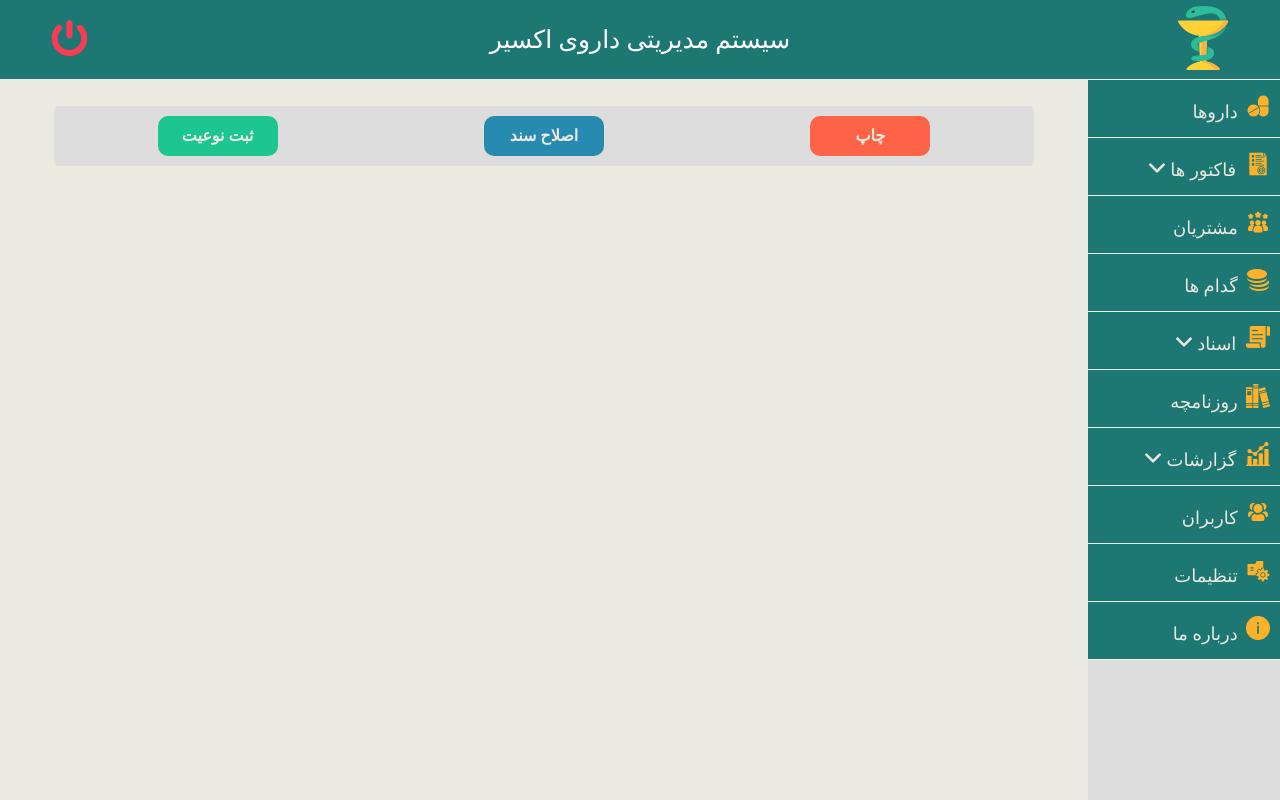
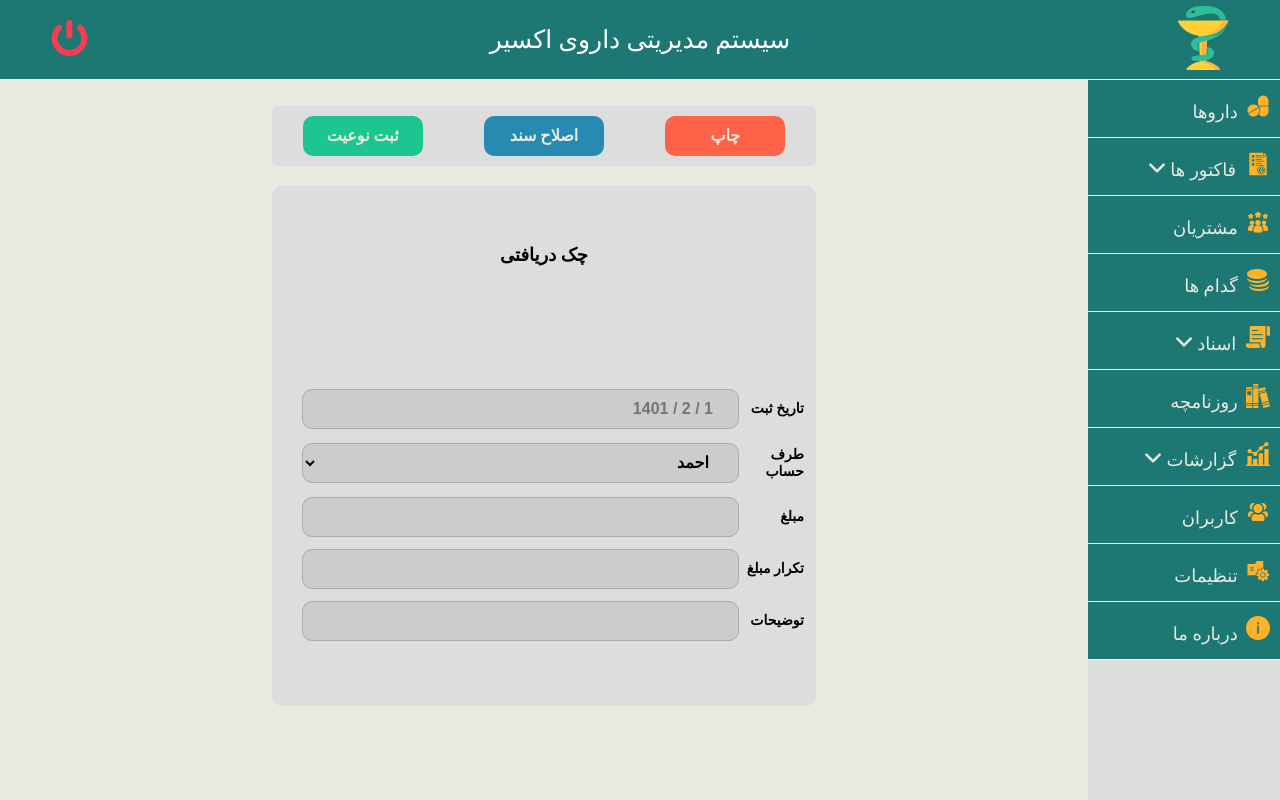
Before and after one commit to RezaHabibi1001/ExchangeFront, a React (Create React App) app: page /recievedCheck in a window 1280 px wide. Built offline with nearby package versions, Linux system fonts and the light colour scheme.

Commit message:
recievedCheck styled

```diff
--- a/src/Components/Checks/RecievedCheck.jsx
+++ b/src/Components/Checks/RecievedCheck.jsx
@@ -15,8 +15,34 @@ export function RecievedCheck() {
                     <span className="btn btn-save">ثبت نوعیت</span>
             </div>
             <div className="checks">
+                <span className="check-heading">چک دریافتی</span>
                 <form action="#">
-
+                <div className="group">
+                    <span>تاریخ ثبت</span>
+                    <input type="text" placeholder="1 / 2 / 1401"/>
+                </div>
+                <div className="group">
+                    <span>طرف حساب</span>
+                    <select name="customer" id="customer">
+                        <option>احمد</option>
+                        <option>احمد</option>
+                        <option>احمد</option>
+                        <option>احمد</option>
+                        <option>احمد</option>
+                    </select>
+                </div>
+                <div className="group">
+                    <span>مبلغ</span>
+                    <input type="text"/>
+                </div>
+                <div className="group">
+                    <span>تکرار مبلغ</span>
+                    <input type="text"/>
+                </div>
+                <div className="group">
+                    <span>توضیحات</span>
+                    <input type="text"/>
+                </div>
                 </form>
             </div>
             </div>
--- a/src/Styles/Checks/RecievedCheck.css
+++ b/src/Styles/Checks/RecievedCheck.css
@@ -1,6 +1,6 @@
 @import url('../../Styles/StaticComponents/Global.css');
 .checks-header{
-    width: 90%;
+    width: 50%;
     height: 60px;
     background-color: #ddd;
     display: flex;
@@ -12,3 +12,73 @@
     border-radius: 5px;
     margin-bottom: 20px;
 }
+.checks{
+    width: 50%;
+    height: 65vh;
+    margin: 0 auto;
+    background-color: #ddd;
+    direction: rtl;
+    border-radius: 10px;
+    display: flex;
+    flex-direction: column;
+    justify-content: space-around;
+    /* align-items: center; */
+}
+
+.check-heading{
+    text-align: center;
+    font-size: 18px;
+    font-weight: 600;
+}
+.group{
+    width:95%;
+    display: flex;
+    flex-direction: row;
+    justify-content: space-between;
+    align-items: center;
+    padding: 5px;
+    margin: 2px;
+    text-align: right;
+}
+.group span{
+    padding: 5px;
+}
+
+.group span:first-child{
+    width: 80px;
+    font-size: 14px;
+    font-weight: 600;
+}
+
+.group span:nth-child(2){
+    border: 1px solid #aaa;
+    background-color: #ccc;
+    width: 200px;
+    margin-left: auto;
+    text-align: center;
+}
+.group span:nth-child(2):hover{
+    border-color: var(--color-mashi);
+}
+.group select:hover,
+.group input:hover{
+    border-color: var(--color-mashi);
+}
+.group select,input{
+    width: 100%;
+    height: 40px;
+    margin-left: auto;
+    padding: 5px;
+    border: none;
+    outline: none;
+    border: 1px solid #aaa;
+    background-color: #ccc;
+    border-radius: 10px;
+    font-size: 16px;
+    font-weight: 600;
+    padding-right: 5%;
+}
+option{
+    font-size: 16px;
+    font-weight: 600;
+}
```
